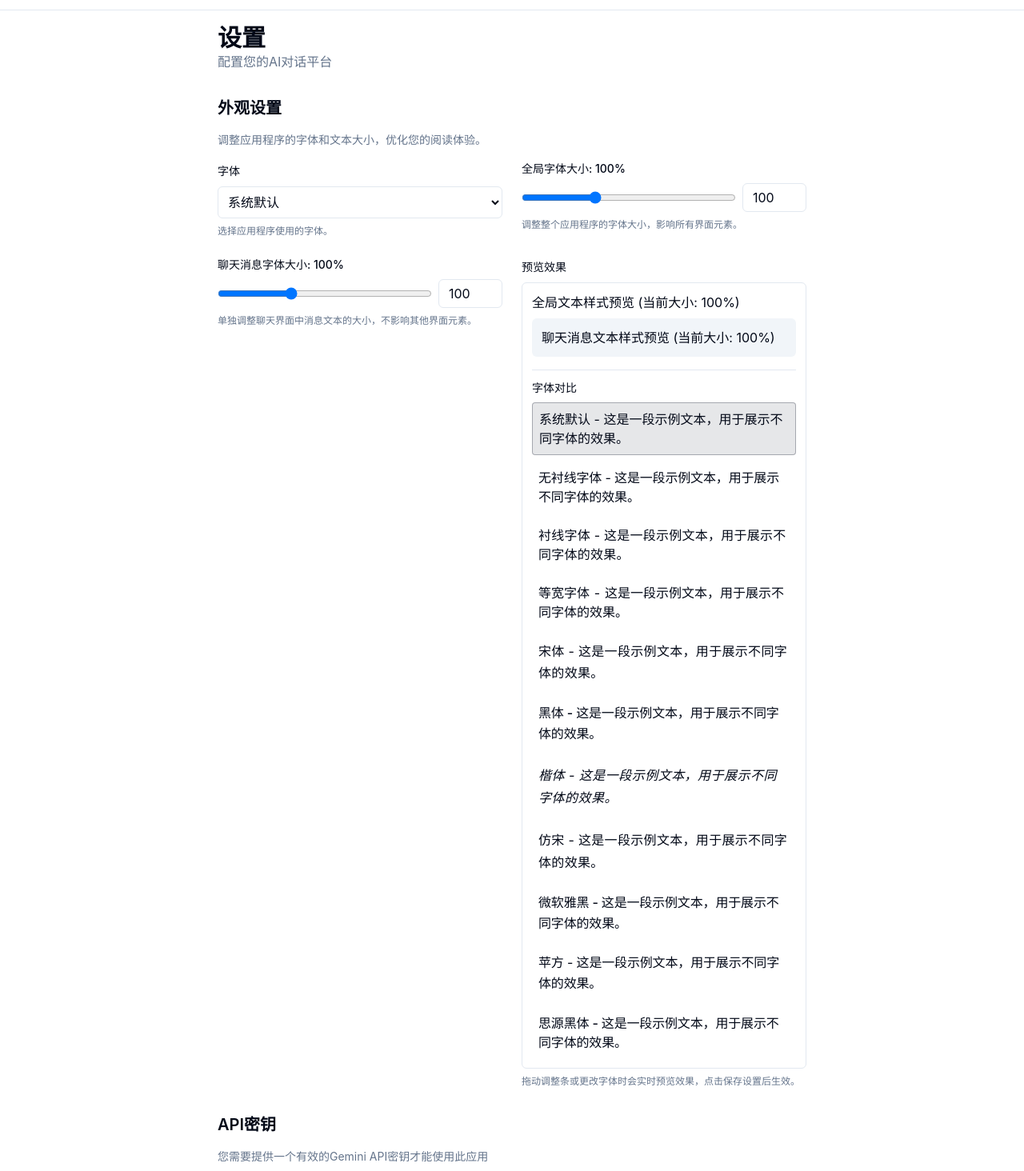
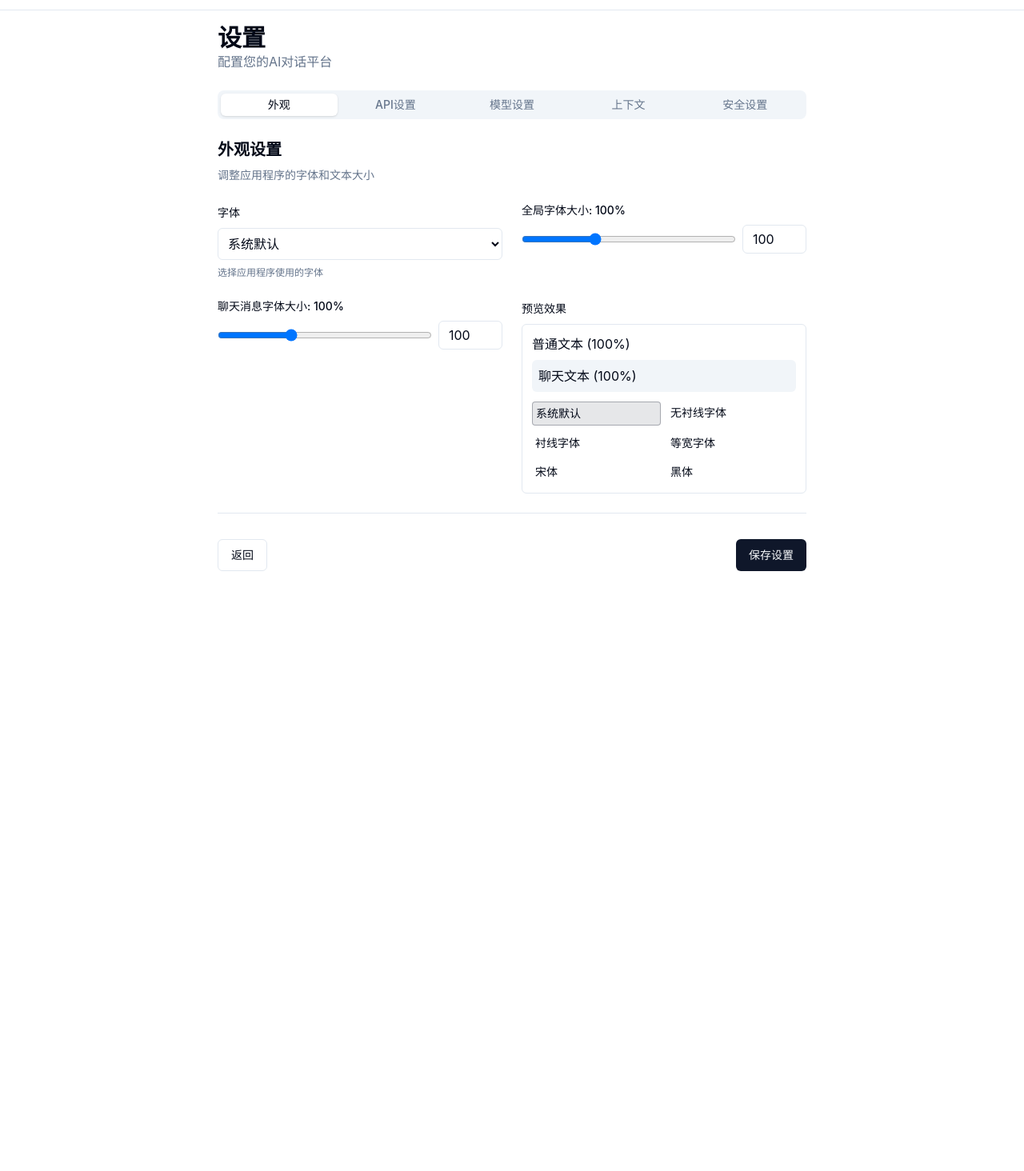
Before and after one commit to hcxmmx/YMG-re, a Next.js app: page /settings in a window 1280 px wide. Shown: the part 60-1524 px from the top of the page at 80% size. After the commit the page ends 800 px from the top, so only its background shows below. Built offline with nearby package versions, Linux system fonts and the light colour scheme.

Commit message:
设置界面优化

```diff
--- a/app/settings/page.tsx
+++ b/app/settings/page.tsx
@@ -10,6 +10,8 @@ import Link from "next/link";
 import { DataExportImport, ExportOptions } from "@/components/ui/data-export-import";
 import { exportData, importData, downloadFile } from "@/lib/dataUtils";
 import { useToast } from "@/components/ui/use-toast";
+import { Tabs, TabsContent, TabsList, TabsTrigger } from "@/components/ui/tabs";
+import { Accordion, AccordionContent, AccordionItem, AccordionTrigger } from "@/components/ui/accordion";
 
 // 可用的Gemini模型列表
 const AVAILABLE_MODELS = [
@@ -73,6 +75,8 @@ export default function SettingsPage() {
   const [chatFontSize, setChatFontSize] = useState(100);
 
   const [isSaved, setIsSaved] = useState(false);
+  const [activeTab, setActiveTab] = useState("appearance");
+  const [isMobile, setIsMobile] = useState(false);
 
   // 导入导出状态
   const [isExporting, setIsExporting] = useState(false);
@@ -95,6 +99,22 @@ export default function SettingsPage() {
     setFontSize(settings.fontSize || 100);
     setChatFontSize(settings.chatFontSize || 100);
   }, [settings]);
+
+  // 检测屏幕尺寸，决定使用哪种布局
+  useEffect(() => {
+    const checkScreenSize = () => {
+      setIsMobile(window.innerWidth < 768);
+    };
+
+    // 初始检测
+    checkScreenSize();
+
+    // 添加窗口尺寸变化监听
+    window.addEventListener('resize', checkScreenSize);
+
+    // 清理函数
+    return () => window.removeEventListener('resize', checkScreenSize);
+  }, []);
 
   // 字体映射对象，将字体类型映射到实际CSS字体值
   const fontFamilyMap: Record<FontFamily, string> = {
@@ -348,20 +368,13 @@ export default function SettingsPage() {
     }
   };
 
-  return (
-    <div className="container mx-auto p-4 max-w-3xl">
-      <header className="mb-8">
-        <h1 className="text-3xl font-bold">设置</h1>
-        <p className="text-muted-foreground">配置您的AI对话平台</p>
-      </header>
-
-      <div className="space-y-8">
-        {/* 外观设置 */}
-        <div className="space-y-4">
+  // 渲染外观设置内容
+  const renderAppearanceSettings = () => (
+    <div className="space-y-6">
+      <div className="space-y-2">
         <h2 className="text-xl font-semibold">外观设置</h2>
-          <p className="text-sm text-muted-foreground mb-4">
-            调整应用程序的字体和文本大小，优化您的阅读体验。
-          </p>
+        <p className="text-sm text-muted-foreground">调整应用程序的字体和文本大小</p>
+      </div>
 
       <div className="grid grid-cols-1 md:grid-cols-2 gap-6">
         {/* 字体选择 */}
@@ -382,7 +395,7 @@ export default function SettingsPage() {
             ))}
           </select>
           <p className="text-xs text-muted-foreground">
-                选择应用程序使用的字体。
+            选择应用程序使用的字体
           </p>
         </div>
 
@@ -413,9 +426,6 @@ export default function SettingsPage() {
               className="w-20 h-9 px-3 py-1 border rounded-md bg-background"
             />
           </div>
-              <p className="text-xs text-muted-foreground">
-                调整整个应用程序的字体大小，影响所有界面元素。
-              </p>
         </div>
 
         {/* 聊天消息字体大小 */}
@@ -445,68 +455,57 @@ export default function SettingsPage() {
               className="w-20 h-9 px-3 py-1 border rounded-md bg-background"
             />
           </div>
-              <p className="text-xs text-muted-foreground">
-                单独调整聊天界面中消息文本的大小，不影响其他界面元素。
-              </p>
         </div>
 
-            {/* 示例文本 */}
+        {/* 简化的字体预览 */}
         <div className="space-y-2">
           <label className="text-sm font-medium">预览效果</label>
           <div className="p-3 border rounded-md bg-background">
-                <p className="mb-1" style={{
+            <p style={{
               fontFamily: fontFamilyMap[fontFamily],
               ...fontStyleMap[fontFamily],
-                  ...getMobileEnhancedStyle(fontFamily)
             }}>
-                  全局文本样式预览 (当前大小: {fontSize}%)
+              普通文本 ({fontSize}%)
             </p>
-                <div className="mt-2 p-3 bg-muted rounded-md"
+            <div className="mt-2 p-2 bg-muted rounded-md"
                  style={{
                    fontFamily: fontFamilyMap[fontFamily],
                    fontSize: `${chatFontSize}%`,
-                       ...fontStyleMap[fontFamily],
-                       ...getMobileEnhancedStyle(fontFamily)
                  }}>
-                  <p className="mb-0">聊天消息文本样式预览 (当前大小: {chatFontSize}%)</p>
+              <p className="mb-0">聊天文本 ({chatFontSize}%)</p>
             </div>
 
-                {/* 增强的字体对比预览 */}
-                <div className="mt-4 border-t pt-3">
-                  <h4 className="text-sm font-medium mb-2">字体对比</h4>
-                  <div className="grid grid-cols-1 gap-2">
-                    {FONT_FAMILY_OPTIONS.map(option => (
+            {/* 简化的字体样式比较 */}
+            <div className="mt-3 grid grid-cols-2 gap-2 text-sm">
+              {FONT_FAMILY_OPTIONS.slice(0, 6).map(option => (
                 <div
                   key={option.value}
-                        className={`p-2 rounded-sm ${fontFamily === option.value ? 'bg-primary/10 border border-primary/30' : 'bg-background hover:bg-secondary/50'}`}
+                  className={`p-1 rounded-sm ${fontFamily === option.value ? 'bg-primary/10 border border-primary/30' : ''}`}
                   style={{
                     fontFamily: fontFamilyMap[option.value as FontFamily],
-                          ...fontStyleMap[option.value as FontFamily],
-                          ...getMobileEnhancedStyle(option.value as FontFamily)
                   }}
                 >
-                        <p className="m-0">
-                          {option.label} - 这是一段示例文本，用于展示不同字体的效果。
-                        </p>
+                  {option.label}
                 </div>
               ))}
             </div>
           </div>
         </div>
-              <p className="text-xs text-muted-foreground mt-1">
-                拖动调整条或更改字体时会实时预览效果，点击保存设置后生效。
+      </div>
+    </div>
+  );
+
+  // 渲染API设置内容
+  const renderApiSettings = () => (
+    <div className="space-y-6">
+      <div className="space-y-2">
+        <h2 className="text-xl font-semibold">API密钥</h2>
+        <p className="text-sm text-muted-foreground">
+          提供Gemini API密钥以使用此应用
         </p>
       </div>
-          </div>
-        </div>
 
-        {/* API密钥设置 */}
       <div className="space-y-4">
-          <h2 className="text-xl font-semibold">API密钥</h2>
-          <div className="space-y-2">
-            <p className="text-sm text-muted-foreground">
-              您需要提供一个有效的Gemini API密钥才能使用此应用
-            </p>
         <Input
           type="password"
           value={apiKey}
@@ -525,17 +524,41 @@ export default function SettingsPage() {
           </a>{" "}
           获取Gemini API密钥
         </p>
+
+        {/* 数据备份与恢复 */}
+        <div className="mt-8 pt-4 border-t">
+          <h3 className="text-lg font-semibold mb-2">数据备份与恢复</h3>
+          <p className="text-sm text-muted-foreground mb-4">
+            导出或导入您的应用数据
+          </p>
+
+          <DataExportImport
+            onExport={handleExport}
+            onImport={handleImport}
+            isExporting={isExporting}
+            isImporting={isImporting}
+          />
         </div>
       </div>
+    </div>
+  );
 
+  // 渲染模型设置内容
+  const renderModelSettings = () => (
+    <div className="space-y-6">
+      <div className="space-y-2">
+        <h2 className="text-xl font-semibold">模型设置</h2>
+        <p className="text-sm text-muted-foreground">
+          选择模型和生成参数
+        </p>
+      </div>
+
+      <div className="space-y-6">
         {/* 模型选择 */}
-        <div className="space-y-4">
-          <h2 className="text-xl font-semibold">模型选择</h2>
         <div className="space-y-2">
-            <p className="text-sm text-muted-foreground">
-              选择要使用的Gemini模型
-            </p>
+          <label htmlFor="model" className="text-sm font-medium">模型</label>
           <select
+            id="model"
             value={model}
             onChange={(e) => setModel(e.target.value)}
             className="w-full max-w-md p-2 border rounded-md bg-background"
@@ -547,11 +570,6 @@ export default function SettingsPage() {
             ))}
           </select>
         </div>
-        </div>
-
-        {/* 生成设置 */}
-        <div className="space-y-4">
-          <h2 className="text-xl font-semibold">生成设置</h2>
 
         <div className="grid grid-cols-1 md:grid-cols-2 gap-6">
           {/* 温度设置 */}
@@ -578,9 +596,6 @@ export default function SettingsPage() {
               onChange={(e) => setTemperature(parseFloat(e.target.value))}
               className="w-full"
             />
-              <p className="text-xs text-muted-foreground">
-                控制响应的随机性。较低的值使响应更加一致和确定，较高的值使响应更加多样化和创意。
-              </p>
           </div>
 
           {/* 最大令牌数 */}
@@ -600,9 +615,6 @@ export default function SettingsPage() {
               onChange={(e) => setMaxTokens(parseInt(e.target.value))}
               className="w-full"
             />
-              <p className="text-xs text-muted-foreground">
-                控制生成响应的最大长度。较高的值允许更长的回复，但可能增加API成本。
-              </p>
           </div>
 
           {/* Top-K 设置 */}
@@ -622,9 +634,6 @@ export default function SettingsPage() {
               onChange={(e) => setTopK(parseInt(e.target.value))}
               className="w-full"
             />
-              <p className="text-xs text-muted-foreground">
-                每个步骤考虑的最高概率词汇数量。较低的值使输出更加聚焦，较高的值使输出更加多样化。
-              </p>
           </div>
 
           {/* Top-P 设置 */}
@@ -644,9 +653,6 @@ export default function SettingsPage() {
               onChange={(e) => setTopP(parseFloat(e.target.value))}
               className="w-full"
             />
-              <p className="text-xs text-muted-foreground">
-                累积概率阈值。模型将考虑累积概率达到此阈值的词汇。较低的值使输出更加确定，较高的值使输出更加多样化。
-              </p>
           </div>
 
           {/* 流式响应 */}
@@ -663,19 +669,21 @@ export default function SettingsPage() {
                 启用流式响应
               </label>
             </div>
-              <p className="text-xs text-muted-foreground">
-                启用后，AI回复将逐字显示，提供更自然的体验。禁用后，将在完成后一次性显示整个回复。
-              </p>
           </div>
         </div>
       </div>
+    </div>
+  );
 
-        {/* 上下文控制 */}
-        <div className="space-y-4">
+  // 渲染上下文设置内容
+  const renderContextSettings = () => (
+    <div className="space-y-6">
+      <div className="space-y-2">
         <h2 className="text-xl font-semibold">上下文控制</h2>
-          <p className="text-sm text-muted-foreground mb-4">
-            控制模型在对话中保留的上下文数量。
+        <p className="text-sm text-muted-foreground">
+          控制模型在对话中保留的上下文数量
         </p>
+      </div>
 
       <div className="grid grid-cols-1 md:grid-cols-2 gap-6">
         {/* 上下文窗口 */}
@@ -706,9 +714,9 @@ export default function SettingsPage() {
             />
           </div>
           <p className="text-xs text-muted-foreground">
-                控制模型在对话中保留的上下文数量。0表示不限制。{contextControlMode === 'token'
-                 ? '较低的值能降低API成本和提高响应速度，但可能会丢失较早的上下文。'
-                 : '较低的值会限制对话中保留的消息数量。'}
+            0表示不限制。{contextControlMode === 'token'
+              ? '较低的值能降低API成本和提高响应速度。'
+              : '较低的值会限制保留的消息数量。'}
           </p>
         </div>
 
@@ -716,7 +724,7 @@ export default function SettingsPage() {
         <div className="space-y-2">
           <div className="flex justify-between">
             <label htmlFor="contextControlMode" className="text-sm font-medium">
-                  上下文控制模式: {contextControlMode}
+              上下文控制模式
             </label>
           </div>
           <select
@@ -731,19 +739,20 @@ export default function SettingsPage() {
               </option>
             ))}
           </select>
-              <p className="text-xs text-muted-foreground">
-                选择上下文控制是基于消息数量还是Token数量。
-              </p>
         </div>
       </div>
     </div>
+  );
 
-        {/* 安全设置 */}
-        <div className="space-y-4">
+  // 渲染安全设置内容
+  const renderSafetySettings = () => (
+    <div className="space-y-6">
+      <div className="space-y-2">
         <h2 className="text-xl font-semibold">安全设置</h2>
-          <p className="text-sm text-muted-foreground mb-4">
-            控制模型对不同类型内容的过滤程度。选择"不阻止"将允许所有内容。
+        <p className="text-sm text-muted-foreground">
+          控制模型对不同类型内容的过滤程度
         </p>
+      </div>
 
       <div className="grid grid-cols-1 md:grid-cols-2 gap-6">
         {/* 仇恨言论 */}
@@ -823,24 +832,65 @@ export default function SettingsPage() {
         </div>
       </div>
     </div>
+  );
 
-        {/* 数据备份与恢复 */}
-        <div className="space-y-4">
-          <h2 className="text-xl font-semibold">数据备份与恢复</h2>
-          <p className="text-sm text-muted-foreground mb-4">
-            导出或导入您的应用数据，包括对话历史、角色、预设等
-          </p>
+  return (
+    <div className="container mx-auto p-4 max-w-3xl">
+      <header className="mb-6">
+        <h1 className="text-3xl font-bold">设置</h1>
+        <p className="text-muted-foreground">配置您的AI对话平台</p>
+      </header>
 
-          <DataExportImport
-            onExport={handleExport}
-            onImport={handleImport}
-            isExporting={isExporting}
-            isImporting={isImporting}
-          />
-        </div>
+      {/* 使用不同的布局方式，基于屏幕尺寸 */}
+      {isMobile ? (
+        // 移动设备上使用手风琴式折叠菜单
+        <Accordion type="single" collapsible className="space-y-2">
+          <AccordionItem value="appearance">
+            <AccordionTrigger className="text-lg font-medium">外观</AccordionTrigger>
+            <AccordionContent>{renderAppearanceSettings()}</AccordionContent>
+          </AccordionItem>
 
-        {/* 保存按钮 */}
-        <div className="flex justify-between pt-4">
+          <AccordionItem value="api">
+            <AccordionTrigger className="text-lg font-medium">API设置</AccordionTrigger>
+            <AccordionContent>{renderApiSettings()}</AccordionContent>
+          </AccordionItem>
+
+          <AccordionItem value="model">
+            <AccordionTrigger className="text-lg font-medium">模型设置</AccordionTrigger>
+            <AccordionContent>{renderModelSettings()}</AccordionContent>
+          </AccordionItem>
+
+          <AccordionItem value="context">
+            <AccordionTrigger className="text-lg font-medium">上下文控制</AccordionTrigger>
+            <AccordionContent>{renderContextSettings()}</AccordionContent>
+          </AccordionItem>
+
+          <AccordionItem value="safety">
+            <AccordionTrigger className="text-lg font-medium">安全设置</AccordionTrigger>
+            <AccordionContent>{renderSafetySettings()}</AccordionContent>
+          </AccordionItem>
+        </Accordion>
+      ) : (
+        // 桌面设备上使用标签式布局
+        <Tabs value={activeTab} onValueChange={setActiveTab} className="space-y-6">
+          <TabsList className="grid grid-cols-5 w-full">
+            <TabsTrigger value="appearance">外观</TabsTrigger>
+            <TabsTrigger value="api">API设置</TabsTrigger>
+            <TabsTrigger value="model">模型设置</TabsTrigger>
+            <TabsTrigger value="context">上下文</TabsTrigger>
+            <TabsTrigger value="safety">安全设置</TabsTrigger>
+          </TabsList>
+
+          <TabsContent value="appearance">{renderAppearanceSettings()}</TabsContent>
+          <TabsContent value="api">{renderApiSettings()}</TabsContent>
+          <TabsContent value="model">{renderModelSettings()}</TabsContent>
+          <TabsContent value="context">{renderContextSettings()}</TabsContent>
+          <TabsContent value="safety">{renderSafetySettings()}</TabsContent>
+        </Tabs>
+      )}
+
+      {/* 保存按钮 - 始终显示在底部 */}
+      <div className="flex justify-between pt-8 mt-6 border-t">
         <Button onClick={() => router.back()} variant="outline">
           返回
         </Button>
@@ -852,6 +902,5 @@ export default function SettingsPage() {
         </div>
       </div>
     </div>
-    </div>
   );
 }
--- /dev/null
+++ b/components/ui/accordion.tsx
@@ -0,0 +1,60 @@
+"use client"
+
+import * as React from "react"
+import * as AccordionPrimitive from "@radix-ui/react-accordion"
+import { ChevronDown } from "lucide-react"
+
+import { cn } from "@/lib/utils"
+
+const Accordion = AccordionPrimitive.Root
+
+const AccordionItem = React.forwardRef<
+  React.ElementRef<typeof AccordionPrimitive.Item>,
+  React.ComponentPropsWithoutRef<typeof AccordionPrimitive.Item>
+>(({ className, ...props }, ref) => (
+  <AccordionPrimitive.Item
+    ref={ref}
+    className={cn("border-b", className)}
+    {...props}
+  />
+))
+AccordionItem.displayName = "AccordionItem"
+
+const AccordionTrigger = React.forwardRef<
+  React.ElementRef<typeof AccordionPrimitive.Trigger>,
+  React.ComponentPropsWithoutRef<typeof AccordionPrimitive.Trigger>
+>(({ className, children, ...props }, ref) => (
+  <AccordionPrimitive.Header className="flex">
+    <AccordionPrimitive.Trigger
+      ref={ref}
+      className={cn(
+        "flex flex-1 items-center justify-between py-4 font-medium transition-all hover:underline [&[data-state=open]>svg]:rotate-180",
+        className
+      )}
+      {...props}
+    >
+      {children}
+      <ChevronDown className="h-4 w-4 shrink-0 transition-transform duration-200" />
+    </AccordionPrimitive.Trigger>
+  </AccordionPrimitive.Header>
+))
+AccordionTrigger.displayName = "AccordionTrigger"
+
+const AccordionContent = React.forwardRef<
+  React.ElementRef<typeof AccordionPrimitive.Content>,
+  React.ComponentPropsWithoutRef<typeof AccordionPrimitive.Content>
+>(({ className, children, ...props }, ref) => (
+  <AccordionPrimitive.Content
+    ref={ref}
+    className={cn(
+      "overflow-hidden text-sm transition-all data-[state=closed]:animate-accordion-up data-[state=open]:animate-accordion-down",
+      className
+    )}
+    {...props}
+  >
+    <div className="pb-4 pt-0 px-1">{children}</div>
+  </AccordionPrimitive.Content>
+))
+AccordionContent.displayName = "AccordionContent"
+
+export { Accordion, AccordionItem, AccordionTrigger, AccordionContent }
--- a/package.json
+++ b/package.json
@@ -14,6 +14,7 @@
     "@dnd-kit/sortable": "^10.0.0",
     "@dnd-kit/utilities": "^3.2.2",
     "@google/genai": "^1.9.0",
+    "@radix-ui/react-accordion": "^1.2.11",
     "@radix-ui/react-checkbox": "^1.3.2",
     "@radix-ui/react-dialog": "^1.1.14",
     "@radix-ui/react-dropdown-menu": "^2.1.15",
```
Also changed, not shown: tailwind.config.js (+24 -1 lines), 1 other file (tests, documents, lock files or other folders). Lines whose indentation alone changed are shown as unchanged.
